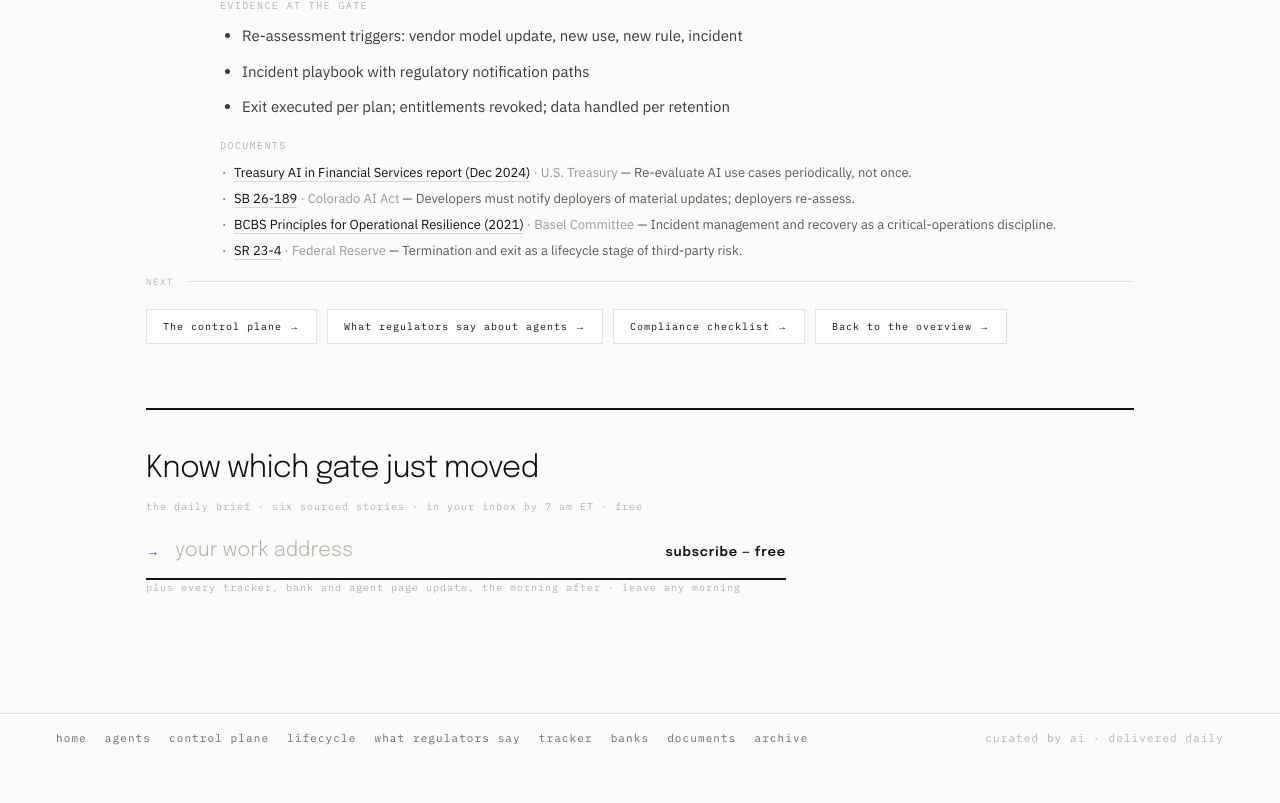
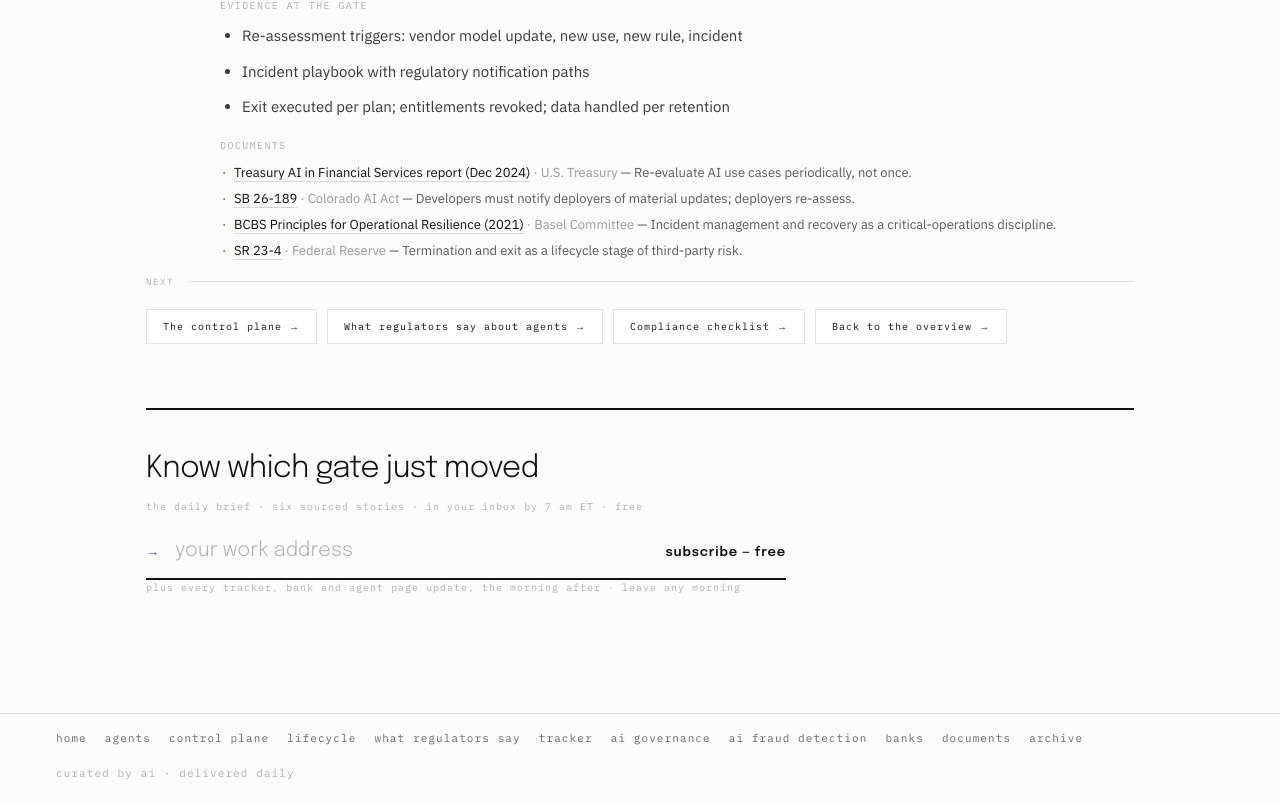
Before and after one commit to invisible-hand/meridian, a Next.js app: page /agentic-banking/lifecycle in a window 1280 px wide. Shown: the part 3605-4408 px from the top of the page. Before the commit the page ends 4374 px from the top, so only its background shows below. Built offline with nearby package versions, Linux system fonts and the light colour scheme; no server answers.

Commit message:
chore(nav): link the governance and fraud hubs from the site-wide, banks and agents footers
Co-Authored-By: Claude Fable 5.1 <noreply@anthropic.com>
Claude-Session: https://claude.ai/code/session_01UdsHvRM4nzrnwRCboXnywR

```diff
--- a/app/agentic-banking/shell.tsx
+++ b/app/agentic-banking/shell.tsx
@@ -120,6 +120,8 @@ export function AgentShell({
             { href: "/agentic-banking/lifecycle", label: "lifecycle" },
             { href: "/agentic-banking/regulation", label: "what regulators say" },
             { href: "/ai-regulation", label: "tracker" },
+            { href: "/ai-governance", label: "ai governance" },
+            { href: "/ai-fraud-detection", label: "ai fraud detection" },
             { href: "/banks", label: "banks" },
             { href: "/ai-regulation/documents", label: "documents" },
             { href: "/issues", label: "archive" }
--- a/app/banks/shell.tsx
+++ b/app/banks/shell.tsx
@@ -113,6 +113,8 @@ export function BankShell({
             { href: "/banks", label: "banks" },
             { href: "/ai-regulation", label: "tracker" },
             { href: "/agentic-banking", label: "ai agents" },
+            { href: "/ai-governance", label: "ai governance" },
+            { href: "/ai-fraud-detection", label: "ai fraud detection" },
             { href: "/ai-regulation/for-bank-executives", label: "for executives" },
             { href: "/issues", label: "archive" }
           ]}
--- a/app/site-chrome.tsx
+++ b/app/site-chrome.tsx
@@ -138,6 +138,8 @@ export const FOOTER_NAV: ChromeLink[] = [
   { href: "/issues", label: "archive" },
   { href: "/ai-regulation", label: "ai regulation tracker" },
   { href: "/agentic-banking", label: "ai agents in banking" },
+  { href: "/ai-governance", label: "ai governance" },
+  { href: "/ai-fraud-detection", label: "ai fraud detection" },
   { href: "/banks", label: "banks' ai strategies" },
   { href: "/about", label: "about" }
 ];
```
